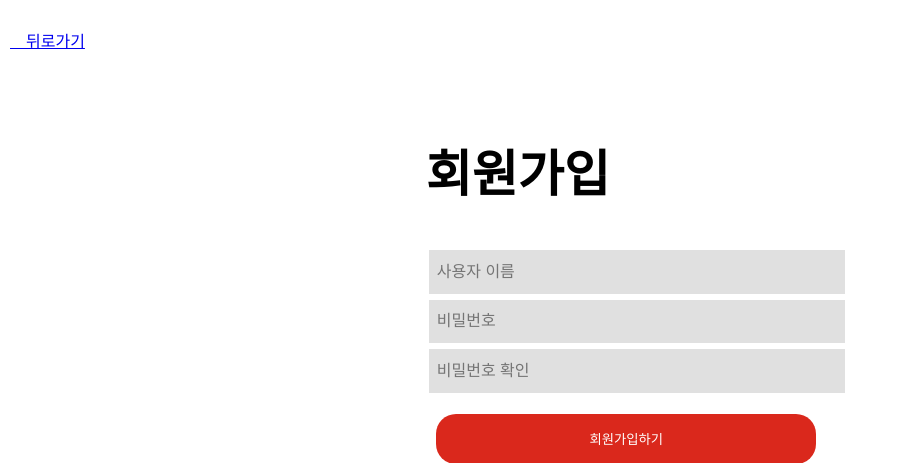
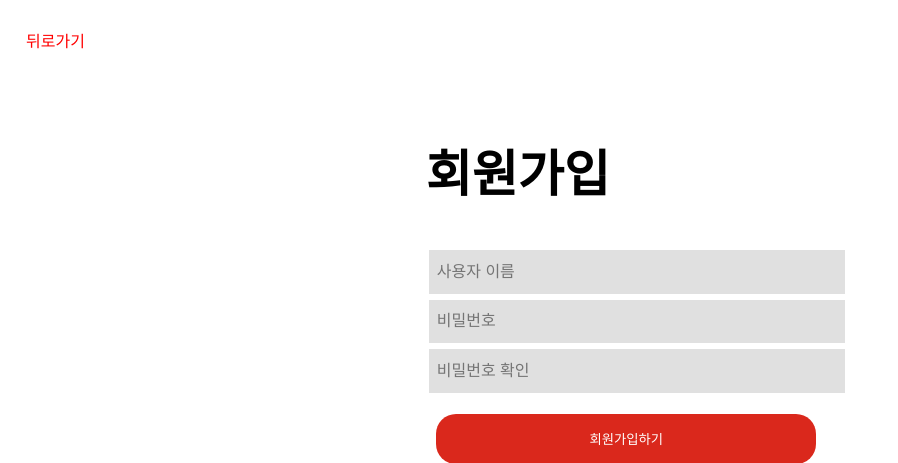
Before and after one commit to minjung0067/Likelion-LotteSinmungo, a Django app: page /signup/ in a window 1280 px wide. Shown: the top 463 px of the page, without its empty margins (0-898 px from the left). Run offline with Django 3.2, Linux system fonts and the light colour scheme; parts of the project's set-up code (start-up, migrations or seed data) failed here and were passed over; some web fonts are replaced.

Commit message:
fix: Change color back button in signin, signup page

```diff
--- a/lotteSinmungo_project/app/templates/signin.html
+++ b/lotteSinmungo_project/app/templates/signin.html
@@ -62,7 +62,7 @@ button{
 <body>
 
   <div class = "all">
-    <a href = "{% url 'index' %}" class = "a_tag">&emsp;뒤로가기</a>
+    <a style="text-decoration:none; color: red;" href = "{% url 'index' %}" class = "a_tag">&emsp;뒤로가기</a>
   </div>
 
   <div class = "main">
--- a/lotteSinmungo_project/app/templates/signup.html
+++ b/lotteSinmungo_project/app/templates/signup.html
@@ -61,7 +61,7 @@ body{
 <body>
     <br />
     <div class = "all">
-        <a href = "{% url 'index' %}" class = "a_tag">&emsp;뒤로가기</a>
+        <a style="text-decoration:none; color: red;" href = "{% url 'index' %}" class = "a_tag">&emsp;뒤로가기</a>
       </div>
 
     <div class = "main">
```
